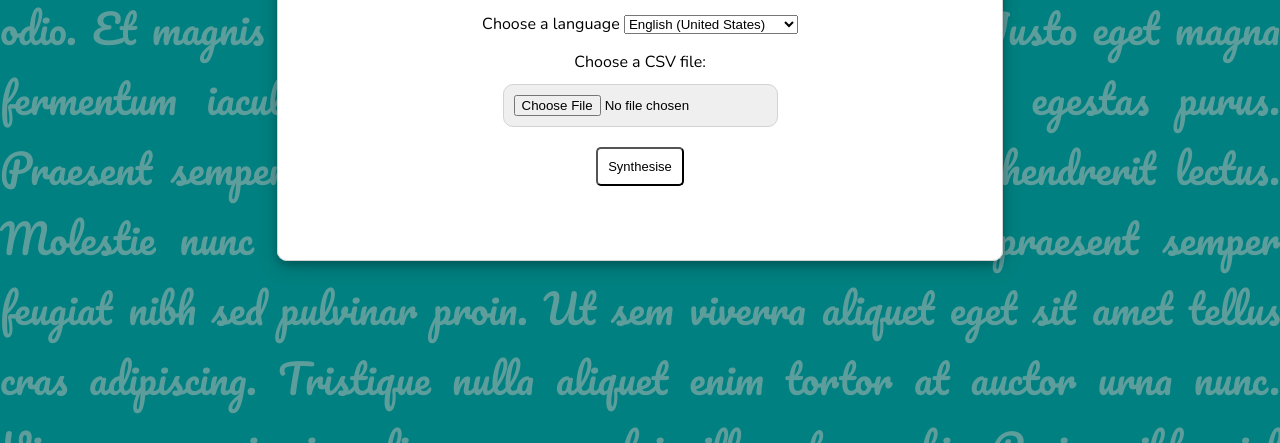
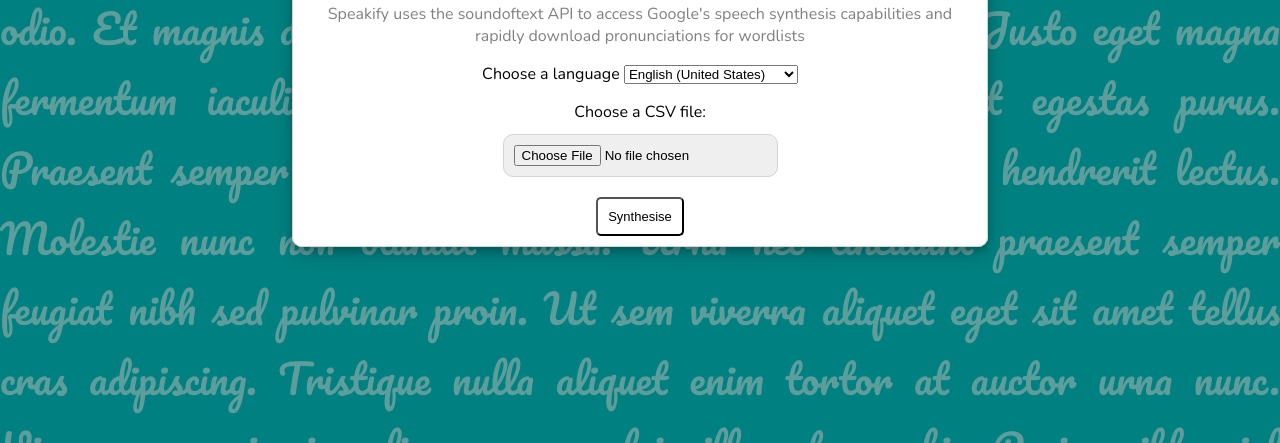
Before and after one commit to chihweidavidliu/getPronunciation, a website: page public/index.html in a window 1280 px wide. Shown: the part 357-800 px from the top of the page. Drawn offline with nearby package versions, Linux system fonts and the light colour scheme.

Commit message:
Minor CSS changes

```diff
--- a/public/index.html
+++ b/public/index.html
@@ -20,18 +20,16 @@
       }
 
       #main {
-        text-align: center;
-        width: 100%;
-        height: 100%;
         display: flex;
         justify-content: center;
         align-items: center;
+        height: 100%;
+        width: 100%;
+        position: absolute;
+        text-align: center;
       }
 
       fieldset {
-        width: 700px;
-        height: 500px;
-        margin-top: 100px;
         border: 1px solid lightgray;
         border-radius: 10px;
         background-color: white;
@@ -84,6 +82,11 @@
       .form-row {
         margin-top: -5px;
       }
+
+      .box {
+        width: 700px;
+        height: 500px;
+      }
     </style>
   </head>
   <body>
@@ -94,6 +97,7 @@
     </div>
 
     <div id="main">
+      <div class="box">
         <fieldset>
           <h1>Speakify</h1>
           <h3>CSV text to speech synthesizer</h3>
@@ -163,6 +167,8 @@
           </div>
           <button type="button" id="confirm">Synthesise</button>
         </fieldset>
+      </div>
+
     </div>
 
     <script src="https://code.jquery.com/jquery-3.3.1.js" integrity="sha256-2Kok7MbOyxpgUVvAk/HJ2jigOSYS2auK4Pfzbm7uH60=" crossorigin="anonymous"></script>
```
Lines whose indentation alone changed are shown as unchanged.
